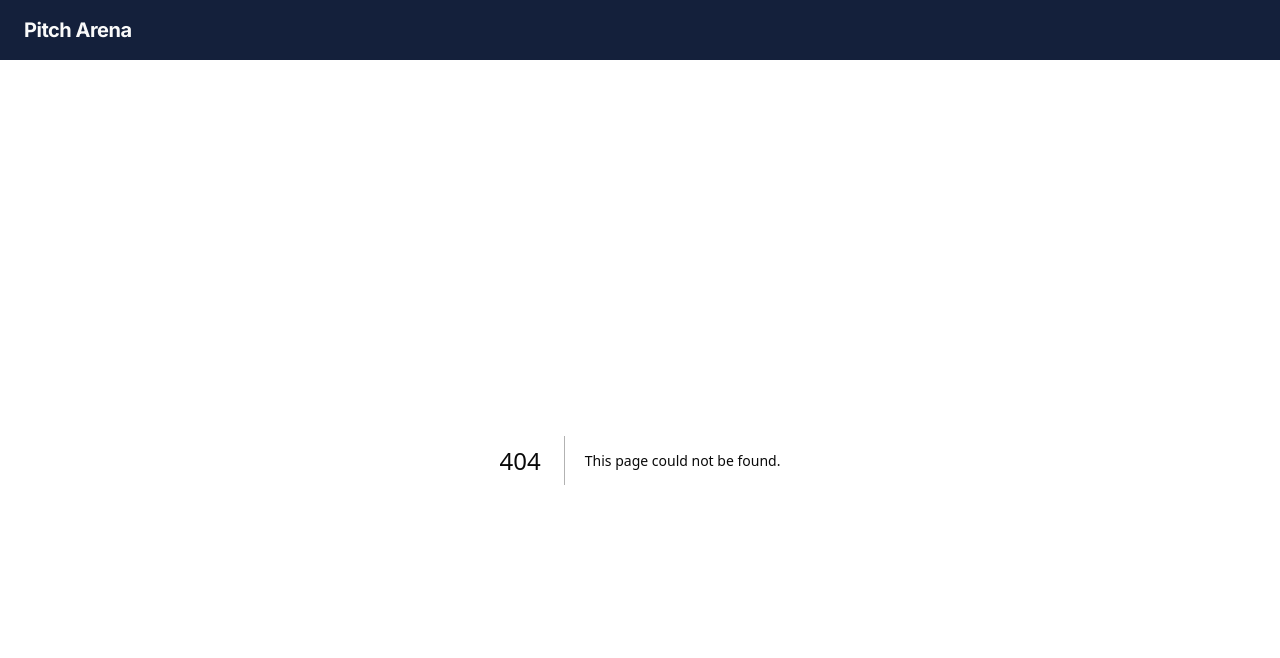
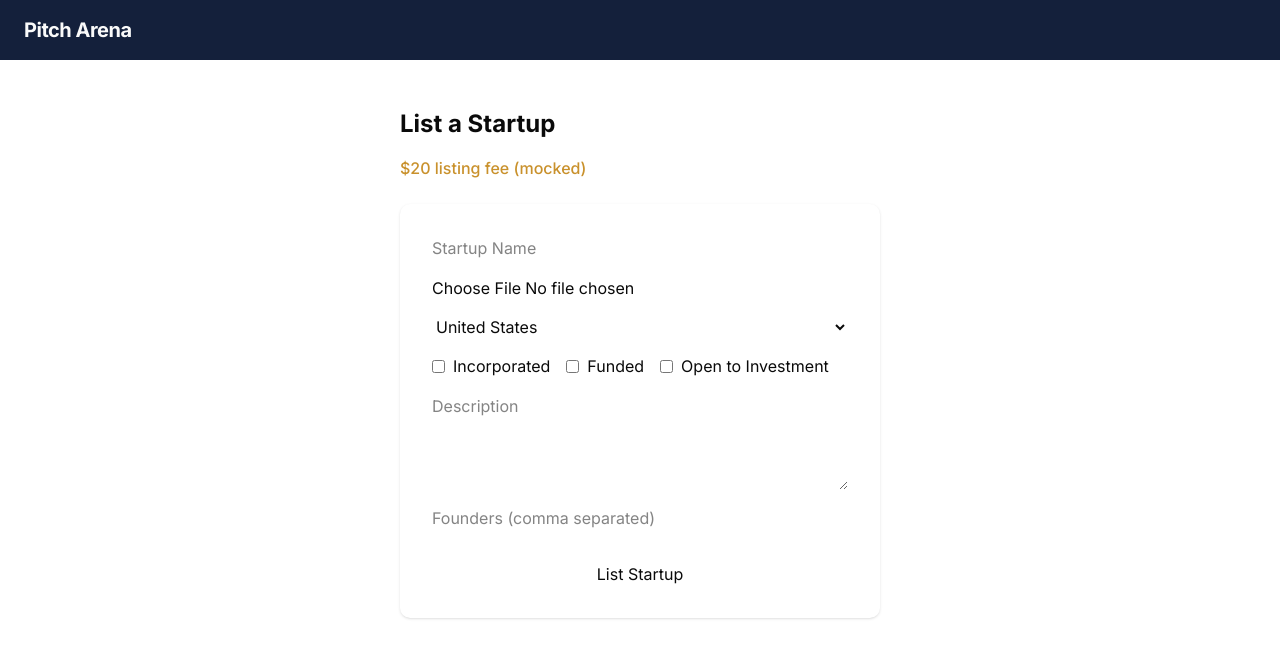
Before and after one commit to alexandros-lekkas/pitcharena, a Next.js app: page /user/list-startup in a window 1280 px wide. Before the commit this address had no page. Shown: the top 658 px of the page. Built offline with nearby package versions, Linux system fonts and the light colour scheme.

Commit message:
Update package.json and pnpm-lock.yaml to add postcss dependency; refactor class order in BookmarkButton component for improved readability.

```diff
--- a/package.json
+++ b/package.json
@@ -45,6 +45,7 @@
     "lucide-react": "^0.523.0",
     "next": "15.3.3",
     "next-themes": "^0.4.6",
+    "postcss": "^8.5.6",
     "react": "^19.0.0",
     "react-day-picker": "^9.7.0",
     "react-dom": "^19.0.0",
--- /dev/null
+++ b/postcss.config.mjs
@@ -0,0 +1,6 @@
+const config = {
+  plugins: {
+    "@tailwindcss/postcss": {},
+  },
+};
+export default config;
--- /dev/null
+++ b/src/app/dashboard/components/dashboard-card.tsx
@@ -0,0 +1,20 @@
+interface DashboardCardProps {
+  startup: { id: string; name: string; status: string };
+  role: "founder" | "investor";
+}
+
+export default function DashboardCard({ startup, role }: DashboardCardProps) {
+  return (
+    <div className="flex items-center justify-between bg-card p-4 rounded-lg shadow-sm">
+      <span className="font-semibold text-lg">{startup.name}</span>
+      {role === "founder" ? (
+        <div className="flex gap-2">
+          <button className="px-3 py-1 rounded bg-secondary text-secondary-foreground font-medium">Edit</button>
+          <button className="px-3 py-1 rounded bg-destructive text-white font-medium">Delete</button>
+        </div>
+      ) : (
+        <span className="px-3 py-1 rounded bg-muted text-foreground font-medium">{startup.status}</span>
+      )}
+    </div>
+  );
+}
--- /dev/null
+++ b/src/app/dashboard/page.tsx
@@ -0,0 +1,61 @@
+"use client";
+import { useState } from "react";
+import DashboardCard from "./components/dashboard-card";
+
+const mockFounderStartups = [
+  { id: "1", name: "EcoCharge", status: "Listed" },
+  { id: "2", name: "HealthSync", status: "Listed" },
+];
+const mockBookmarked = [
+  { id: "1", name: "EcoCharge", status: "Bookmarked" },
+];
+const mockContacted = [
+  { id: "2", name: "HealthSync", status: "Contacted" },
+];
+
+export default function DashboardPage() {
+  const [role, setRole] = useState<"founder" | "investor">("founder");
+  return (
+    <div className="max-w-2xl mx-auto py-10 px-4">
+      <div className="flex gap-4 mb-6">
+        <button
+          className={`px-4 py-2 rounded-lg font-semibold ${role === "founder" ? "bg-primary text-primary-foreground" : "bg-muted"}`}
+          onClick={() => setRole("founder")}
+        >
+          Founder View
+        </button>
+        <button
+          className={`px-4 py-2 rounded-lg font-semibold ${role === "investor" ? "bg-primary text-primary-foreground" : "bg-muted"}`}
+          onClick={() => setRole("investor")}
+        >
+          Investor View
+        </button>
+      </div>
+      {role === "founder" ? (
+        <div>
+          <h2 className="font-bold text-xl mb-4">Your Startups</h2>
+          <div className="flex flex-col gap-4">
+            {mockFounderStartups.map((startup) => (
+              <DashboardCard key={startup.id} startup={startup} role="founder" />
+            ))}
+          </div>
+        </div>
+      ) : (
+        <div>
+          <h2 className="font-bold text-xl mb-4">Bookmarked Startups</h2>
+          <div className="flex flex-col gap-4 mb-8">
+            {mockBookmarked.map((startup) => (
+              <DashboardCard key={startup.id} startup={startup} role="investor" />
+            ))}
+          </div>
+          <h2 className="font-bold text-xl mb-4">Contacted Startups</h2>
+          <div className="flex flex-col gap-4">
+            {mockContacted.map((startup) => (
+              <DashboardCard key={startup.id} startup={startup} role="investor" />
+            ))}
+          </div>
+        </div>
+      )}
+    </div>
+  );
+}
--- /dev/null
+++ b/src/app/login/components/role-selector-dialog.tsx
@@ -0,0 +1,35 @@
+"use client";
+import { Dialog, DialogContent } from "@/components/ui/dialog";
+
+interface RoleSelectorDialogProps {
+  open: boolean;
+  onOpenChange: (open: boolean) => void;
+}
+
+export default function RoleSelectorDialog({ open, onOpenChange }: RoleSelectorDialogProps) {
+  function selectRole(role: "founder" | "investor") {
+    localStorage.setItem("userRole", role);
+    onOpenChange(false);
+  }
+  return (
+    <Dialog open={open} onOpenChange={onOpenChange}>
+      <DialogContent className="max-w-md">
+        <h2 className="mb-4 text-xl font-bold text-center">Are you a Founder or an Investor?</h2>
+        <div className="flex gap-4">
+          <button
+            className="flex-1 p-6 text-lg font-semibold rounded-lg border-2 transition border-primary bg-primary/10 hover:bg-primary/20 text-primary"
+            onClick={() => selectRole("founder")}
+          >
+            I'm a Founder
+          </button>
+          <button
+            className="flex-1 p-6 text-lg font-semibold rounded-lg border-2 transition border-secondary bg-secondary/10 hover:bg-secondary/20 text-secondary"
+            onClick={() => selectRole("investor")}
+          >
+            I'm an Investor
+          </button>
+        </div>
+      </DialogContent>
+    </Dialog>
+  );
+}
--- /dev/null
+++ b/src/app/login/page.tsx
@@ -0,0 +1,24 @@
+"use client";
+import { useState } from "react";
+import RoleSelectorDialog from "./components/role-selector-dialog";
+
+export default function LoginPage() {
+  const [showDialog, setShowDialog] = useState(false);
+  return (
+    <div className="max-w-md mx-auto py-16 px-4">
+      <form
+        className="bg-card p-8 rounded-lg shadow flex flex-col gap-4"
+        onSubmit={e => {
+          e.preventDefault();
+          setShowDialog(true);
+        }}
+      >
+        <h1 className="text-2xl font-bold mb-2">Login</h1>
+        <input className="input input-bordered" type="email" placeholder="Email" required />
+        <input className="input input-bordered" type="password" placeholder="Password" required />
+        <button className="btn btn-primary mt-4" type="submit">Login</button>
+      </form>
+      <RoleSelectorDialog open={showDialog} onOpenChange={setShowDialog} />
+    </div>
+  );
+}
--- /dev/null
+++ b/src/app/register/page.tsx
@@ -0,0 +1,25 @@
+"use client";
+import { useState } from "react";
+import RoleSelectorDialog from "../login/components/role-selector-dialog";
+
+export default function RegisterPage() {
+  const [showDialog, setShowDialog] = useState(false);
+  return (
+    <div className="max-w-md mx-auto py-16 px-4">
+      <form
+        className="bg-card p-8 rounded-lg shadow flex flex-col gap-4"
+        onSubmit={e => {
+          e.preventDefault();
+          setShowDialog(true);
+        }}
+      >
+        <h1 className="text-2xl font-bold mb-2">Register</h1>
+        <input className="input input-bordered" type="text" placeholder="Name" required />
+        <input className="input input-bordered" type="email" placeholder="Email" required />
+        <input className="input input-bordered" type="password" placeholder="Password" required />
+        <button className="btn btn-primary mt-4" type="submit">Register</button>
+      </form>
+      <RoleSelectorDialog open={showDialog} onOpenChange={setShowDialog} />
+    </div>
+  );
+}
--- a/src/app/startup/components/bookmark-button.tsx
+++ b/src/app/startup/components/bookmark-button.tsx
@@ -9,7 +9,7 @@ export default function BookmarkButton({ startupId }: { startupId: string }) {
       variant={bookmarked ? "default" : "outline"}
       onClick={() => setBookmarked((b) => !b)}
       aria-pressed={bookmarked}
-      className="flex items-center gap-2"
+      className="flex gap-2 items-center"
     >
       <span>{bookmarked ? "Bookmarked" : "Bookmark"}</span>
       <svg
--- /dev/null
+++ b/src/app/user/list-startup/page.tsx
@@ -0,0 +1,109 @@
+"use client";
+import { useState } from "react";
+
+const tagOptions = [
+  { label: "Incorporated", value: "incorporated" },
+  { label: "Funded", value: "funded" },
+  { label: "Open to Investment", value: "openToInvestment" },
+];
+const countryOptions = [
+  { label: "United States", value: "US" },
+  { label: "United Kingdom", value: "GB" },
+  { label: "Canada", value: "CA" },
+  // Add more countries as needed
+];
+
+export default function ListStartupPage() {
+  const [form, setForm] = useState({
+    name: "",
+    logo: null as File | null,
+    country: "US",
+    tags: [] as string[],
+    description: "",
+    founders: "",
+  });
+  function handleChange(e: React.ChangeEvent<HTMLInputElement | HTMLTextAreaElement | HTMLSelectElement>) {
+    const { name, value, type, checked } = e.target;
+    if (type === "checkbox") {
+      setForm(f => ({
+        ...f,
+        tags: checked ? [...f.tags, value] : f.tags.filter(t => t !== value),
+      }));
+    } else if (type === "file") {
+      setForm(f => ({ ...f, logo: (e.target as HTMLInputElement).files?.[0] || null }));
+    } else {
+      setForm(f => ({ ...f, [name]: value }));
+    }
+  }
+  function handleSubmit(e: React.FormEvent) {
+    e.preventDefault();
+    alert("Startup listed! (mock)");
+  }
+  return (
+    <div className="max-w-lg mx-auto py-12 px-4">
+      <h1 className="text-2xl font-bold mb-4">List a Startup</h1>
+      <p className="mb-6 text-secondary font-medium">$20 listing fee (mocked)</p>
+      <form className="bg-card p-8 rounded-lg shadow flex flex-col gap-4" onSubmit={handleSubmit}>
+        <input
+          className="input input-bordered"
+          type="text"
+          name="name"
+          placeholder="Startup Name"
+          value={form.name}
+          onChange={handleChange}
+          required
+        />
+        <input
+          className="input input-bordered"
+          type="file"
+          name="logo"
+          accept="image/*"
+          onChange={handleChange}
+        />
+        <select
+          className="input input-bordered"
+          name="country"
+          value={form.country}
+          onChange={handleChange}
+        >
+          {countryOptions.map(opt => (
+            <option key={opt.value} value={opt.value}>{opt.label}</option>
+          ))}
+        </select>
+        <div className="flex gap-4">
+          {tagOptions.map(opt => (
+            <label key={opt.value} className="flex items-center gap-2">
+              <input
+                type="checkbox"
+                name="tags"
+                value={opt.value}
+                checked={form.tags.includes(opt.value)}
+                onChange={handleChange}
+              />
+              {opt.label}
+            </label>
+          ))}
+        </div>
+        <textarea
+          className="input input-bordered"
+          name="description"
+          placeholder="Description"
+          value={form.description}
+          onChange={handleChange}
+          rows={4}
+          required
+        />
+        <input
+          className="input input-bordered"
+          type="text"
+          name="founders"
+          placeholder="Founders (comma separated)"
+          value={form.founders}
+          onChange={handleChange}
+          required
+        />
+        <button className="btn btn-primary mt-4" type="submit">List Startup</button>
+      </form>
+    </div>
+  );
+}
```
Also changed, not shown: 1 other file (tests, documents, lock files or other folders).
